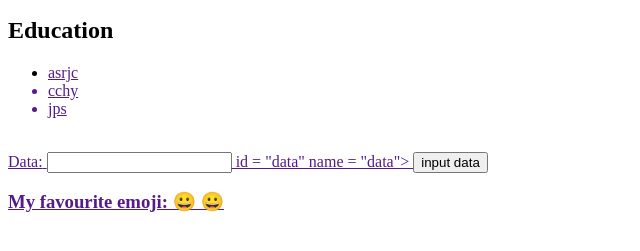
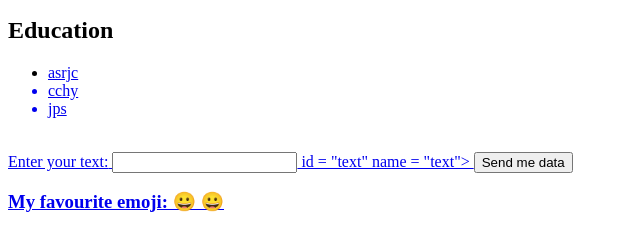
Before and after one commit to ddarlenee/folio, a plain HTML site: page index.html in a window 1280 px wide. Shown: the part 101-352 px from the top of the page, without its empty margins (0-640 px from the left). Drawn offline with Linux system fonts and the light colour scheme.

Commit message:
Update index.html

```diff
--- a/index.html
+++ b/index.html
@@ -9,15 +9,15 @@
     <p>h2 computing student</p>
     <h2>Education</h2>
     <ul>
-      <li><a href = "">asrjc</li>
+      <li><a href = "https://asrjc.moe.edu.sg/">asrjc</li>
       <li>cchy</li>
       <li>jps</li>
     </ul>
-    <img src = "" alt = "">
+    <img src = "" alt = "" />
     <form>
-      <label for = "data">Data:</label>
-      <input type = "text"> id = "data" name = "data">
-      <button>input data</button>
+      <label for = "text">Enter your text:</label>
+      <input type = "text"> id = "text" name = "text">
+      <button type = "submit">Send me data</button>
     </form>
     <h3>My favourite emoji: &#x1F600; &#128512; </h3>
   </body>
```
